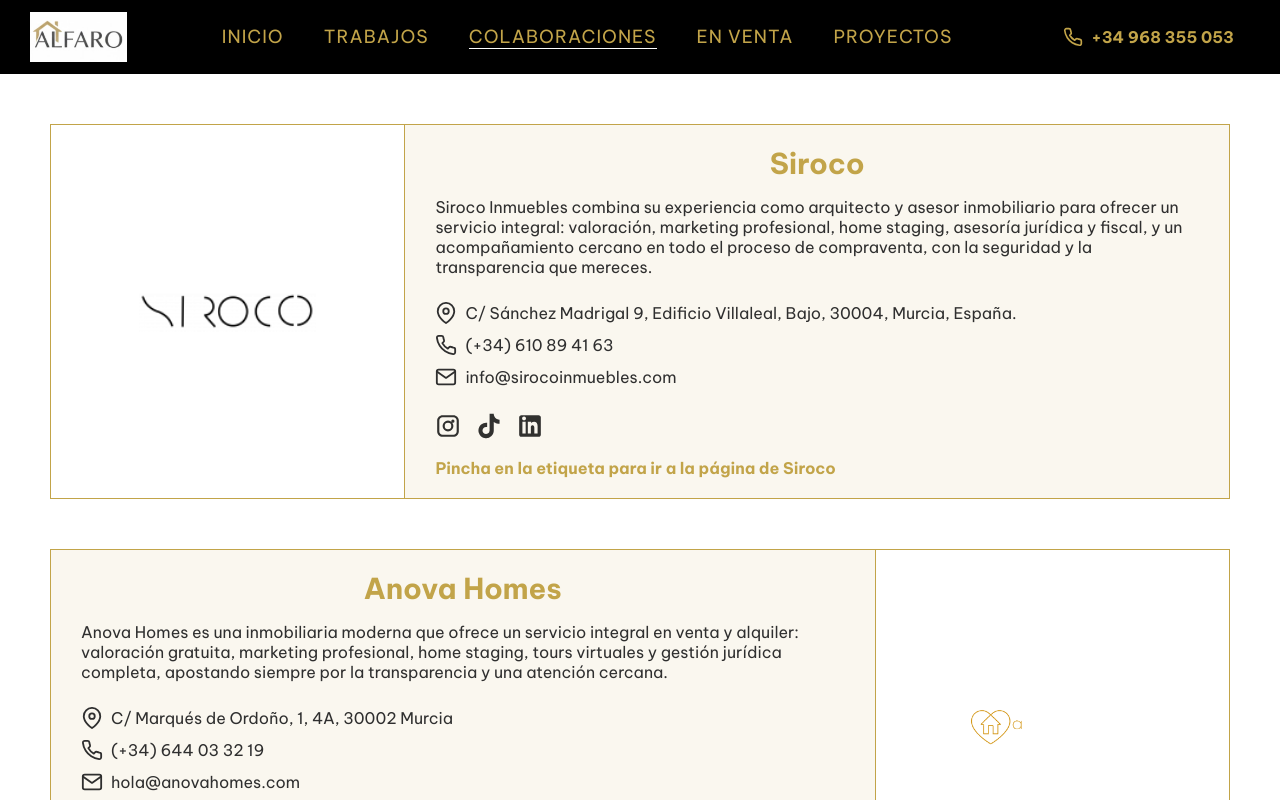
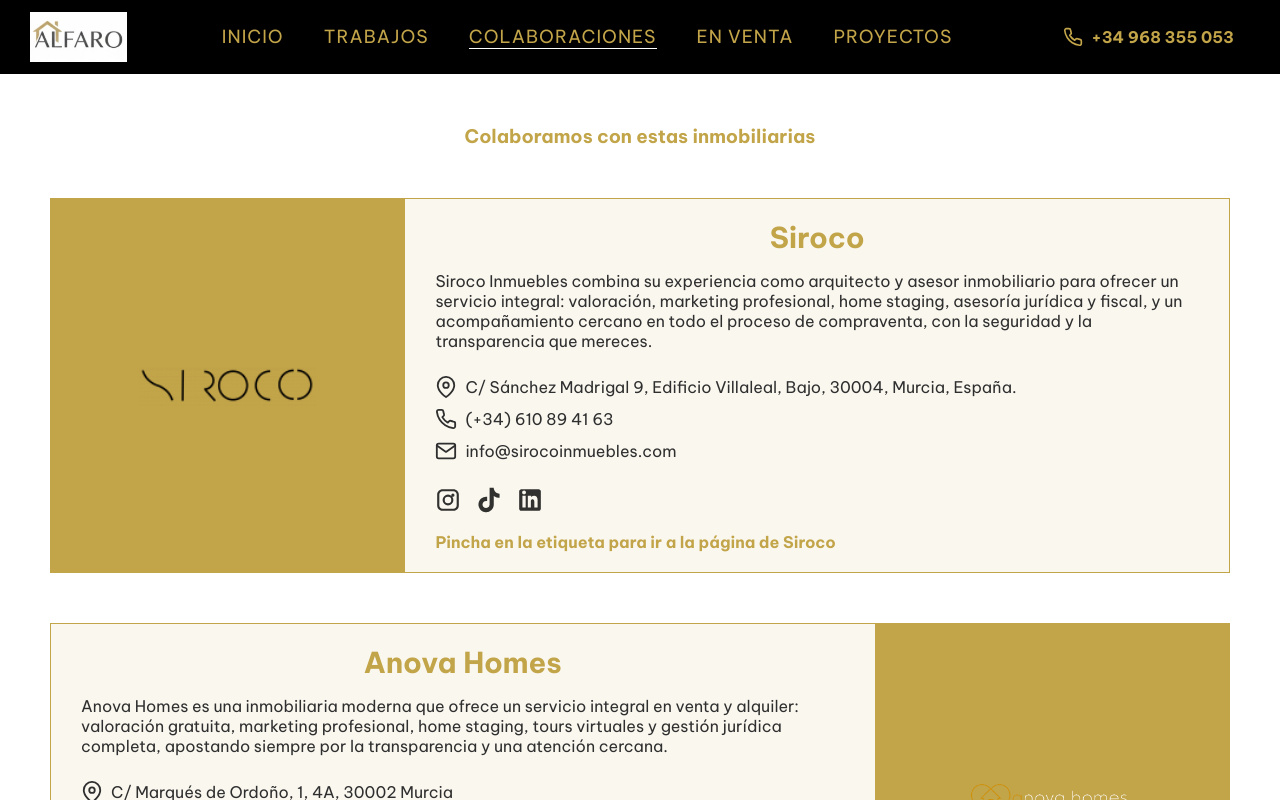
Before and after one commit to JavierPrior845/Web-Alfaro, an Angular app in the folder frontend/: page /colaboraciones in a window 1280 px wide. Shown: the top 800 px of the page. Built offline with nearby package versions, Linux system fonts and the light colour scheme.

Commit message:
Logo arreglado, ajuste pequeño

```diff
--- a/frontend/src/app/colaboraciones/colaboraciones.css
+++ b/frontend/src/app/colaboraciones/colaboraciones.css
@@ -1,3 +1,8 @@
+.titulo{
+  color: var(--primary-color);
+  text-align: center;
+  margin-top: 50px;
+}
 .real-estate-card {
   background: var(--card-bg);
   border: 1px solid var(--primary-color);
@@ -8,6 +13,7 @@
 
 .real-estate-card:hover {
   background: rgba(0, 0, 0, 0.03);
+  transform: scale(1.02);
   cursor: pointer;
 }
 
@@ -25,7 +31,8 @@
 /* LOGO A IZQUIERDA, OCUPANDO TODA LA ALTURA */
 .real-estate-logo-container {
   width: 30%;
-  background: white;
+  min-width: 160px;
+  background: var(--primary-color);
   border-right: 1px solid var(--primary-color);
   display: flex;
   justify-content: center;
@@ -39,9 +46,10 @@
 
 .real-estate-logo {
   width: 50%;
-  height: 50%;
+  height: auto;
   object-fit: contain;
-  padding: 50px;
+  padding: 40px;
+  min-width: 160px;
 }
 
 /* COLUMNA DERECHA */
--- a/frontend/src/app/colaboraciones/colaboraciones.html
+++ b/frontend/src/app/colaboraciones/colaboraciones.html
@@ -1,4 +1,5 @@
 <section>
+  <h1 class="titulo">Colaboramos con estas inmobiliarias</h1>
   @for(colab of colabs; track colab.id; let i = $index) {
 
   <section class="real-estate-card" [ngClass]="{ 'reverse': i % 2 === 1 }">
```
